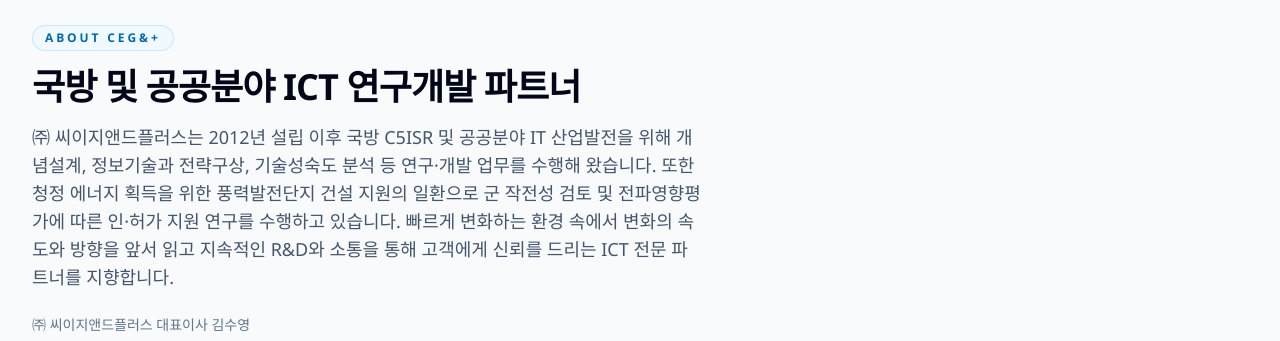
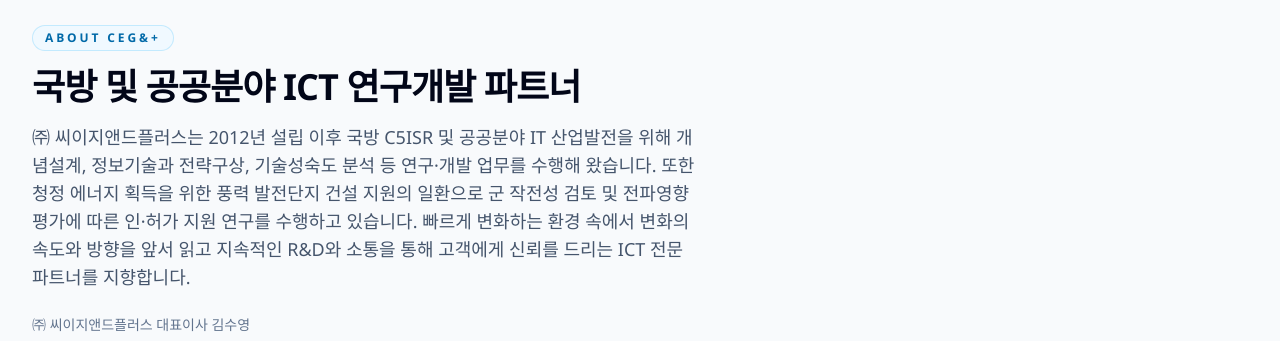
Before and after one commit to giuhyoung/ceg_website, a React (Vite) app: page / in a window 1280 px wide. Shown: the part 940-1281 px from the top of the page. Built offline with nearby package versions, Linux system fonts and the light colour scheme; a web font is replaced by a local one.

Commit message:
소개글도 발전단지 띄어쓰기 교체

```diff
--- a/src/App.jsx
+++ b/src/App.jsx
@@ -136,7 +136,7 @@
             <SectionTitle
               eyebrow="About CEG&+"
               title="국방 및 공공분야 ICT 연구개발 파트너"
-              description="㈜ 씨이지앤드플러스는 2012년 설립 이후 국방 C5ISR 및 공공분야 IT 산업발전을 위해 개념설계, 정보기술과 전략구상, 기술성숙도 분석 등 연구·개발 업무를 수행해 왔습니다. 또한 청정 에너지 획득을 위한 풍력발전단지 건설 지원의 일환으로 군 작전성 검토 및 전파영향평가에 따른 인·허가 지원 연구를 수행하고 있습니다. 빠르게 변화하는 환경 속에서 변화의 속도와 방향을 앞서 읽고 지속적인 R&D와 소통을 통해 고객에게 신뢰를 드리는 ICT 전문 파트너를 지향합니다."
+              description="㈜ 씨이지앤드플러스는 2012년 설립 이후 국방 C5ISR 및 공공분야 IT 산업발전을 위해 개념설계, 정보기술과 전략구상, 기술성숙도 분석 등 연구·개발 업무를 수행해 왔습니다. 또한 청정 에너지 획득을 위한 풍력 발전단지 건설 지원의 일환으로 군 작전성 검토 및 전파영향평가에 따른 인·허가 지원 연구를 수행하고 있습니다. 빠르게 변화하는 환경 속에서 변화의 속도와 방향을 앞서 읽고 지속적인 R&D와 소통을 통해 고객에게 신뢰를 드리는 ICT 전문 파트너를 지향합니다."
             />
             <p className="mt-6 text-sm font-medium text-slate-500">
               ㈜ 씨이지앤드플러스 대표이사 김수영
```
